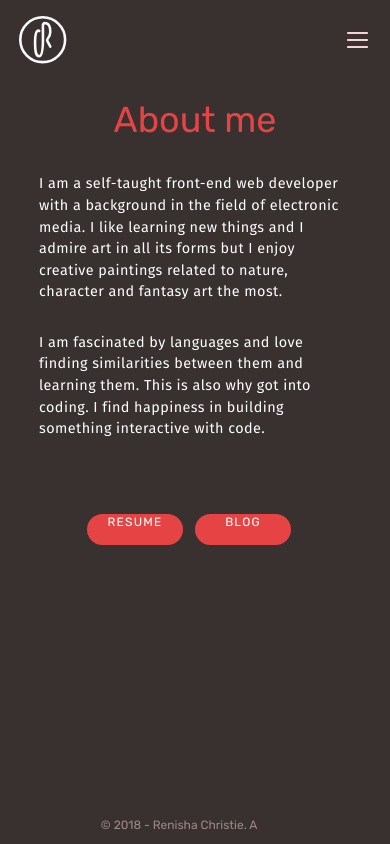
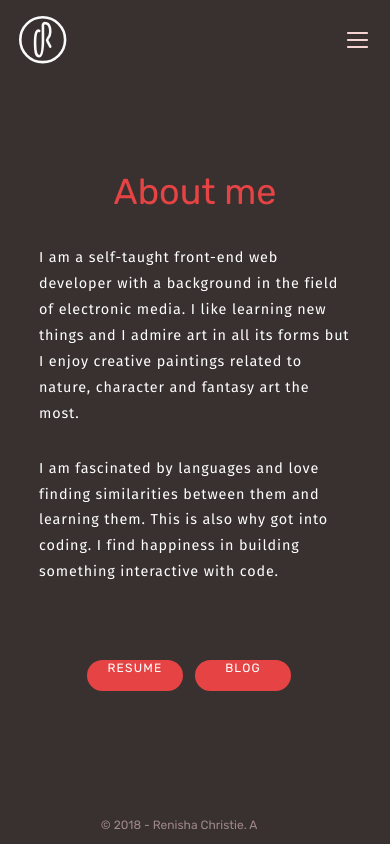
Before and after one commit to crisner/my-portfolio, a React (Create React App) app: page /about in a window 390 px wide. Built offline with nearby package versions, Linux system fonts and the light colour scheme.

Commit message:
Add class to p element and add media queries

```diff
--- a/src/components/About.js
+++ b/src/components/About.js
@@ -6,10 +6,10 @@ function About() {
     return (
         <div className={styles.position}>
             <h3>About me</h3>
-            <p>I am a self-taught front-end web developer with a background in the field of electronic
+            <p className={styles.text}>I am a self-taught front-end web developer with a background in the field of electronic
             media. I like learning new things and I admire art in all its forms but I enjoy creative paintings
             related to nature, character and fantasy art the most.</p>
-            <p>I am fascinated by languages and love finding similarities between them and learning
+            <p className={styles.text}>I am fascinated by languages and love finding similarities between them and learning
             them. This is also why got into coding. I find happiness in building something
             interactive with code.</p>
             <div className={styles.button}>
--- a/src/components/About.module.css
+++ b/src/components/About.module.css
@@ -16,6 +16,10 @@
     composes: pill from './Pill.module.css';
 }
 
+.text {
+    width: 80% !important;
+}
+
 p {
     width: 80% !important;
 }
@@ -26,12 +30,26 @@ p {
         flex-direction: column;
         align-items: center;
         width: 100%;
-        margin-top: 0;
+        max-width: 100%;
+        /* margin-top: 0; */
+        /* margin: 0 3em; */
         position: relative;
         top: 0;
         left: 0;
-        transform: translate(0%, 0%);
+        transform: translate(0, 0);
     }
+
+    p {
+        width: 100% !important;
+    }
+
+    .text {
+        letter-spacing: 0.06em !important;
+        line-height: 1.8em !important;
+    }
+}
+
+@media (max-width: 767px) {
 }
 
 @media (max-width: 360px) {
```
Lines whose indentation alone changed are shown as unchanged.
